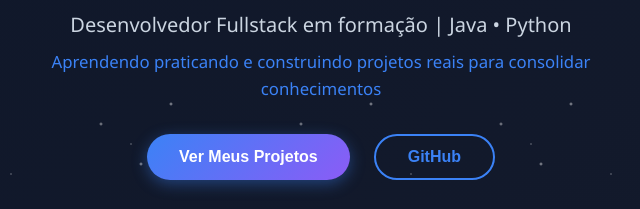
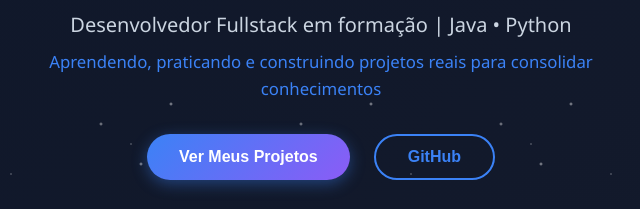
Before and after one commit to VitorSaucedo/portifolio, a plain HTML site: page index.html in a window 1280 px wide. Shown: the part 366-575 px from the top of the page, 319-959 px from the left. Drawn offline with Linux system fonts and the light colour scheme.

Commit message:
fix: typo in hero description text

```diff
--- a/index.html
+++ b/index.html
@@ -33,7 +33,7 @@
         <div class="hero-content">
             <h1 class="hero-title">Olá! Sou <span class="gradient-text">Vitor Saucedo</span></h1>
             <p class="hero-subtitle">Desenvolvedor Fullstack em formação | Java • Python</p>
-            <p class="hero-description">Aprendendo praticando e construindo projetos reais para consolidar conhecimentos</p>
+            <p class="hero-description">Aprendendo, praticando e construindo projetos reais para consolidar conhecimentos</p>
             <div class="hero-buttons">
                 <button class="btn btn-primary">Ver Meus Projetos</button>
                 <button class="btn btn-secondary">GitHub</button>
```
